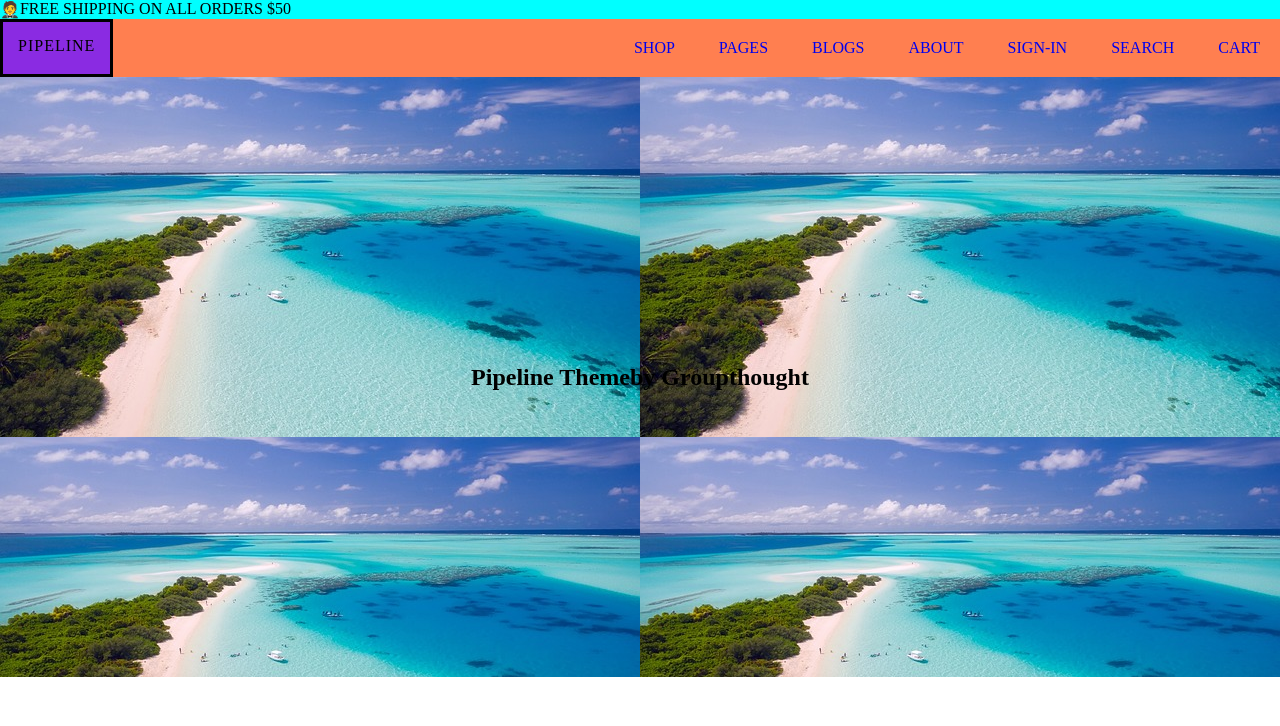
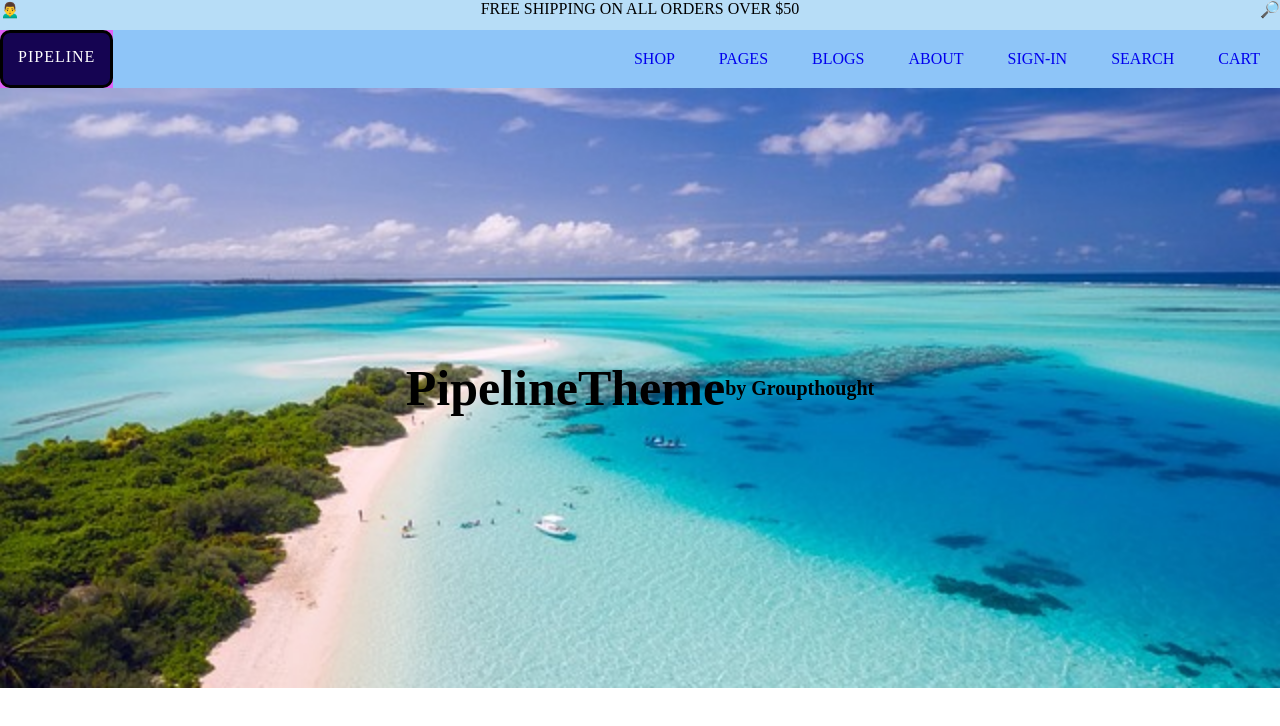
Before and after one commit to AdrianaVillafane/prueba2, a plain HTML site: page index.html in a window 1280 px wide. Drawn offline with Linux system fonts and the light colour scheme.

Commit message:
Centrado de fondo, arreglo primera linea

```diff
--- a/index.html
+++ b/index.html
@@ -12,8 +12,9 @@
   <header>
     <div>
       <div class="primeralinea">
-        <span>🤵</span>
-        <p>FREE SHIPPING ON ALL ORDERS $50</p>
+        <p>🙍‍♂️</p>
+        <p>FREE SHIPPING ON ALL ORDERS OVER $50</p>
+        <p>🔎</p>
       </div>
       <div class="segundaprincipal">
         <div class="segundalinea">PIPELINE</div>
@@ -33,8 +34,9 @@
   </header>
   <main>
     <section class="cuerpo">
-      <h1>Pipeline Theme</h1>
-      <h2>by <span>Groupthought</span></h2>
+      <h1>Pipeline</h1>
+      <h2>Theme</h2>
+      <h4>by <span>Groupthought</span></h4>
     </section>
   </main>
   <footer></footer>
--- a/style.css
+++ b/style.css
@@ -8,30 +8,35 @@ body {
   }
 
   .primeralinea {
-    background-color: aqua;
+    background-color: rgb(183, 221, 247);
     display: flex;
+    justify-content: space-between;
+    height: 30px;
   }
   .segundaprincipal {
     display: flex;
-    background-color: aliceblue;
+    background-color: rgb(223, 97, 248);
   }
   .segundalinea {
-    background-color: blueviolet;
+    color: white;
+    background-color: rgb(21, 4, 82);
     display: flex;
     border: 3px solid black;
+    border-radius: 10px;
     padding: 15px;
     letter-spacing: 1px;
   }
   .segundalista {
-    background-color: coral;
+    background-color: rgb(142, 197, 248);
     width: 100%;
     flex-direction: row;
     text-align: right;
   }
 
   .cuerpo {
-    background-color: darkblue;
+    background-color: rgb(165, 165, 245);
     background-image: url("img/mar.jpg");
+    background-size: cover;
     height: 600px;
     display: flex;
     justify-content: center;
@@ -47,3 +52,13 @@ body {
   a {
     text-decoration: none;
   }
+  h1 {
+    font-size: 50px;
+
+  }
+  h2 {
+    font-size: 50px;
+  }
+  h4 {
+    font-size:20px ;
+  }
```
